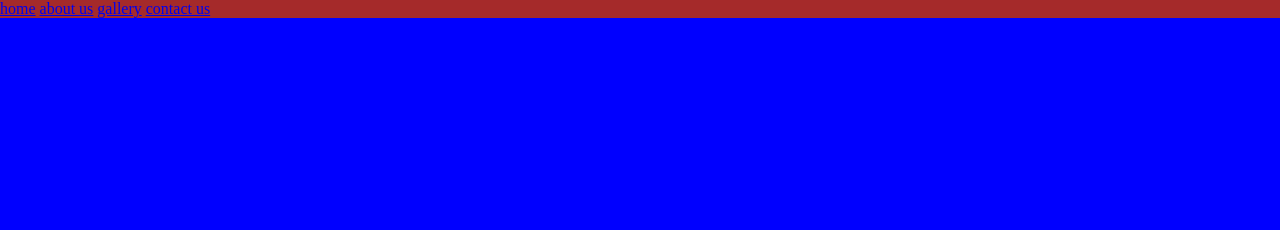
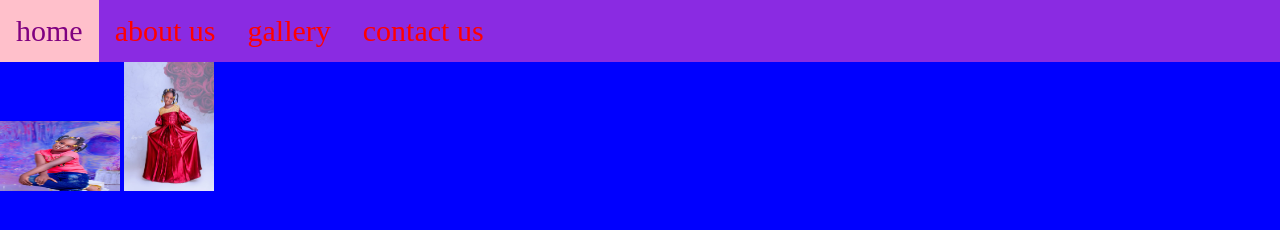
Before and after one commit to jummyawosejo/HTMLlessons, a plain HTML site: page navigationbar.html in a window 1280 px wide. Drawn offline with Linux system fonts and the light colour scheme.

Commit message:
navigation bar

```diff
--- a/navigationbar.html
+++ b/navigationbar.html
@@ -11,7 +11,23 @@
             }
             .topnav{
                 overflow:hidden;
-                background-color: brown;
+                background-color:blueviolet;
+            }
+            .topnav a{
+                float: left;
+                color: red;
+                text-align: center;
+                text-decoration: none;
+                padding: 14px 16px;
+                font-size: 30px;
+            }
+            .topnav a:hover{
+                color:green;
+                background-color: blue;
+            }
+            .topnav a.active{
+                color: purple;
+                background-color: pink;
             }
         </style>
     </head>
@@ -22,5 +38,7 @@
             <a href="gallery">gallery</a>
             <a href="contact us">contact us</a>
         </div>
+        <img src="SHARON.JPG" alt="this page is all about sharon" width="120" height="70">
+        <img src="WXEL4290.JPG"width="90"
     </body>
 </html>
```
Also changed, not shown: WXEL4290.JPG (added).
